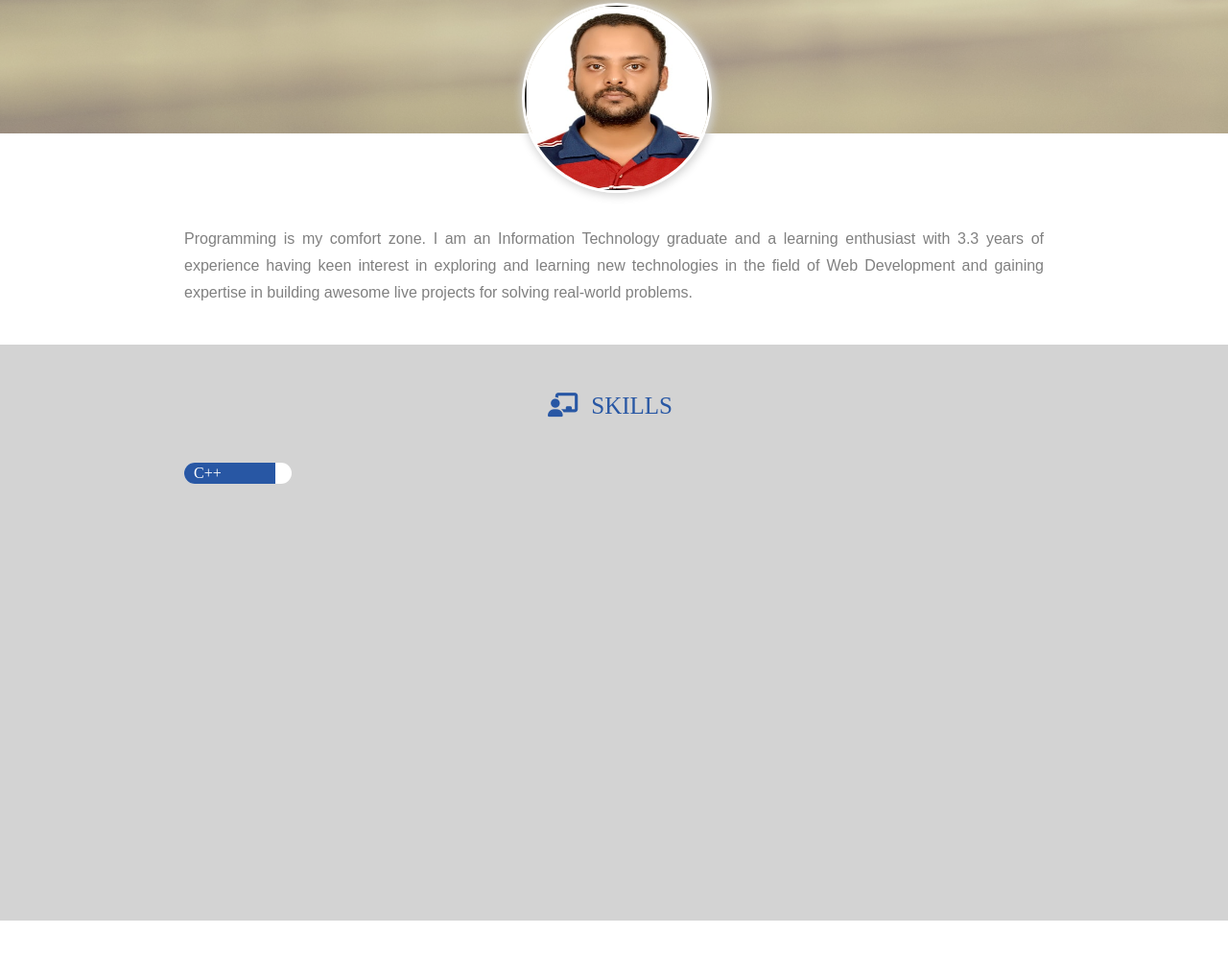
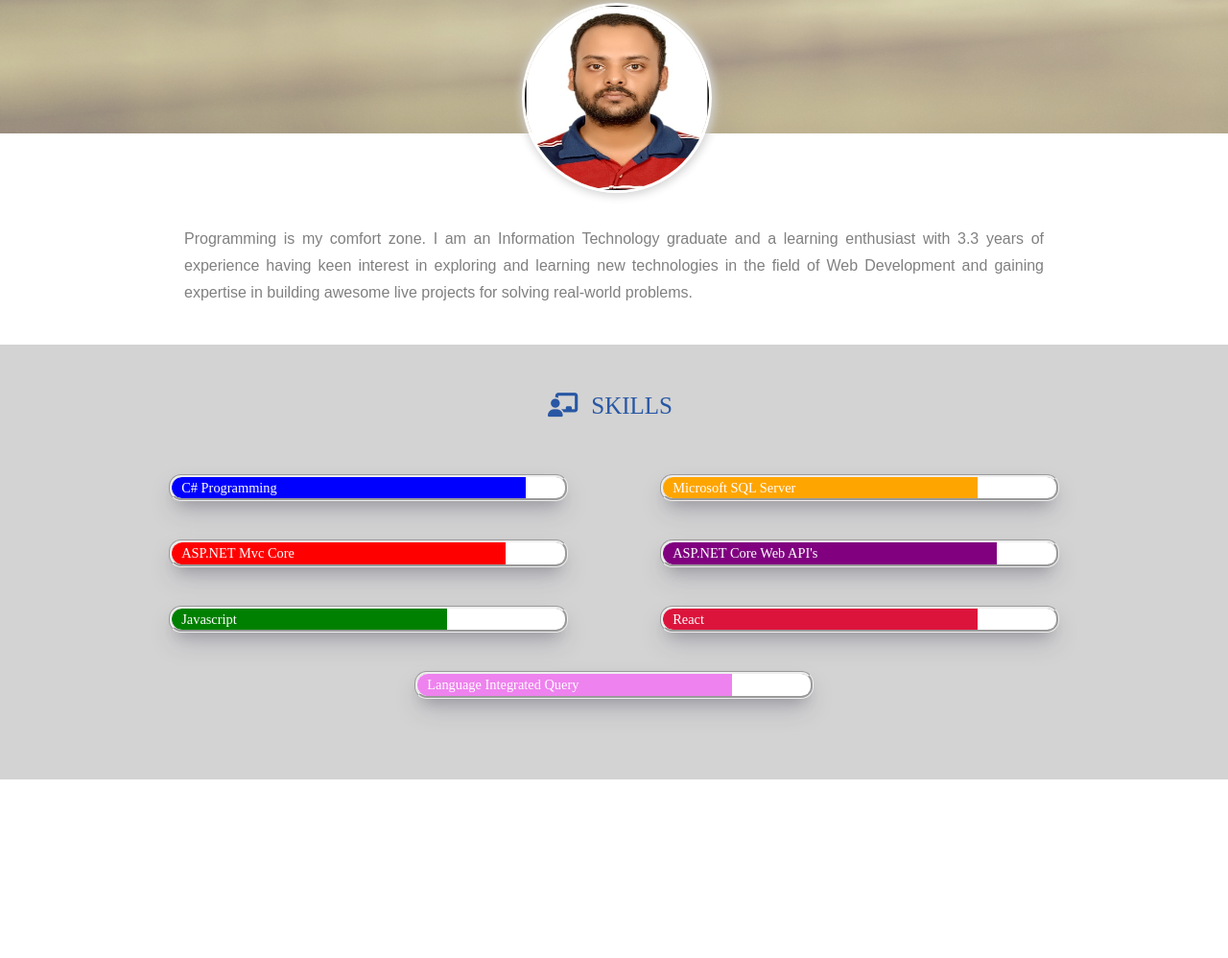
Before and after one commit to TERMINATOR-96/building-my-resume, a plain HTML site: page index.html in a window 1280 px wide. Shown: the part 328-1326 px from the top of the page at 96% size. After the commit the page ends 1140 px from the top, so only its background shows below. Drawn offline with Linux system fonts and the light colour scheme.

Commit message:
Configured with my data till skills section

```diff
--- a/index.html
+++ b/index.html
@@ -43,28 +43,28 @@
             <div>
                 <ul class="horizontal-list text-center social-icons">
                     <li>
-                        <a href="#">
+                        <a href="https://www.facebook.com/profile.php?id=100007119067094">
                             <i class="fa-brands fa-facebook"></i>
                         </a>
                     </li>
                     <li>
-                        <a href="#">
+                        <a href="https://www.instagram.com/_rahulpandey_96_/">
                             <i class="fa-brands fa-instagram"></i>
                         </a>
                     </li>
                     <li>
-                        <a href="#">
+                        <a href="https://www.linkedin.com/in/rahul-pandey-316178207/">
                             <i class="fa-brands fa-linkedin"></i>
                         </a>
                     </li>
                     <li>
-                        <a href="#">
+                        <a href="https://x.com/052ade0e6eeb482">
                             <i class="fa-brands fa-square-twitter"></i>
                         </a>
                     </li>
                     <li>
-                        <a href="#">
-                            <i class="fa-brands fa-whatsapp"></i>
+                        <a href="https://stackoverflow.com/users/9374514/rahul-pandey">
+                            <i class="fa-brands fa-stack-overflow"></i>
                         </a>
                     </li>
                 </ul>
@@ -91,9 +91,51 @@
             </h1>
             <div class="skills-display">
                 <div class="skill-progress">
-                    <div class="eighty-five-percent mb-blue">
+                    <div class="ninety-percent mb-blue">
                         <div class="skill-name">
-                            <span>C++</span>
+                            <span>C# Programming</span>
+                        </div>
+                    </div>
+                </div>
+                <div class="skill-progress">
+                    <div class="eighty-percent mb-orange">
+                        <div class="skill-name">
+                            <span>Microsoft SQL Server</span>
+                        </div>
+                    </div>
+                </div>
+                <div class="skill-progress">
+                    <div class="eighty-five-percent mb-red">
+                        <div class="skill-name">
+                            <span>ASP.NET Mvc Core</span>
+                        </div>
+                    </div>
+                </div>
+                <div class="skill-progress">
+                    <div class="eighty-five-percent mb-purple">
+                        <div class="skill-name">
+                            <span>ASP.NET Core Web API's</span>
+                        </div>
+                    </div>
+                </div>
+                <div class="skill-progress">
+                    <div class="seventy-percent mb-green">
+                        <div class="skill-name">
+                            <span>Javascript</span>
+                        </div>
+                    </div>
+                </div>
+                <div class="skill-progress">
+                    <div class="eighty-percent mb-crimson">
+                        <div class="skill-name">
+                            <span>React</span>
+                        </div>
+                    </div>
+                </div>
+                <div class="skill-progress">
+                    <div class="eighty-percent mb-violet">
+                        <div class="skill-name">
+                            <span>Language Integrated Query</span>
                         </div>
                     </div>
                 </div>
--- a/style.css
+++ b/style.css
@@ -68,7 +68,7 @@ body {
 
 section {
     width: 100%;
-    height: 75vh;
+    height: auto;
     display: flex;
     flex-direction: column;
     align-items: center;
@@ -138,22 +138,26 @@ section:nth-child(2n) {
     font-size: 1.0rem;
 }
 
+/* skills section start */
 .skills-display {
-    width: 70%;
-    /* height: 100px;
-    border: 2px solid black; */
+    width: 80%;
+    height: auto;
     display: flex;
     flex-wrap: wrap;
-    justify-content: space-between;
-    margin-top: -5vh;
+    margin-top: -6vh;
+    margin-bottom: 8vh;
+    justify-content: space-around;
 }
 
 .skill-progress {
-    width: 7rem;
+    width: 40%;
+    margin: 20px;
     height: 1.4rem;
+    overflow: hidden;
+    border-style: groove;
+    border-radius: 0.8rem;
     background-color: white;
-    border-radius: 0.8rem;
-    /* border: 2px solid black; */
+    box-shadow: rgba(50, 50, 93, 0.25) 0px 13px 27px -5px, rgba(0, 0, 0, 0.3) 0px 8px 16px -8px;
 }
 
 .skill-progress>div {
@@ -162,11 +166,12 @@ section:nth-child(2n) {
 
 .skill-name {
     padding-top: 1.8px;
+    padding-right: 5px;
 }
 
 .skill-name span {
     color: white;
-    font-size: 1rem;
+    font-size: 0.9rem;
     margin-left: 10px;
     align-items: center;
 }
@@ -181,10 +186,50 @@ section:nth-child(2n) {
 }
 
 .mb-blue {
-    background-color: #2857a4;
+    background-color: blue;
+}
+
+.mb-orange {
+    background-color: orange;
+}
+
+.mb-red {
+    background-color: red;
+}
+
+.mb-purple {
+    background-color: purple;
+}
+
+.mb-green {
+    background-color: green;
+}
+
+.mb-crimson {
+    background-color: crimson;
+}
+
+.mb-violet {
+    background-color: violet;
 }
 
 .eighty-five-percent {
     width: 85%;
     height: inherit;
 }
+
+.ninety-percent {
+    width: 90%;
+    height: inherit;
+}
+
+.eighty-percent {
+    width: 80%;
+    height: inherit;
+}
+
+.seventy-percent {
+    width: 70%;
+    height: inherit;
+}
+/* skills section end */
```
